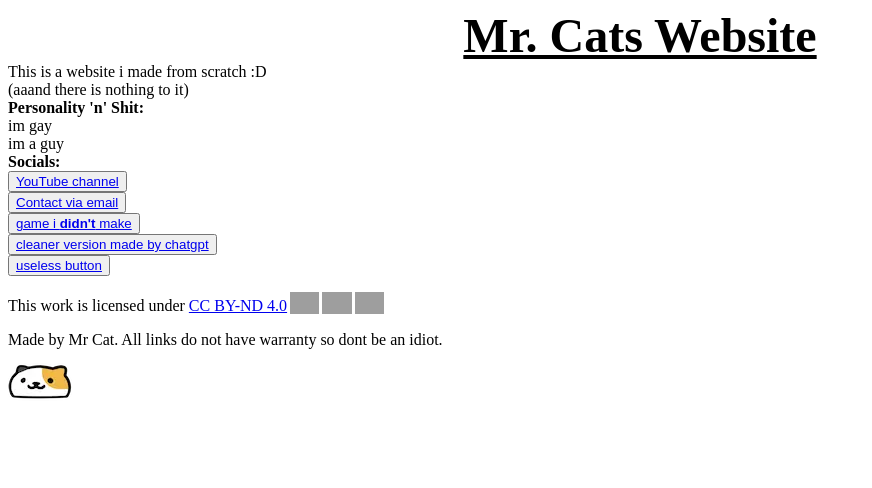
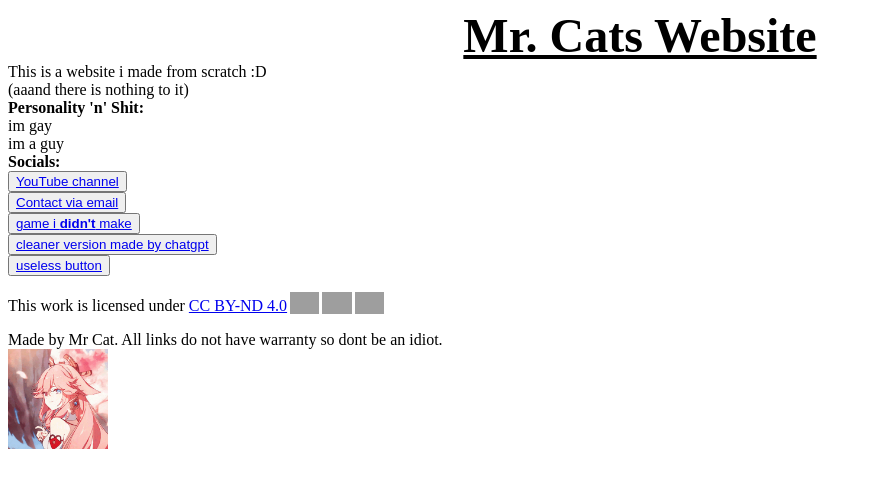
Before and after one commit to MrCatGitHub/website, a website: page index.html in a window 1280 px wide. Shown: the whole page, without its empty margins (0-872 px from the left). Drawn offline with Linux system fonts and the light colour scheme; grey boxes are pictures that could not be loaded.

Commit message:
add files

```diff
--- a/index.html
+++ b/index.html
@@ -1,7 +1,8 @@
 <!DOCTYPE htm>
 <html>
- <head>
+<head>
     <title>Mr. Cats Website</title>
+    <link rel="icon" type="image/x-icon" href="/img/goober.ico">
     <div style="text-align: center;">
         <font size="40"><b><u>Mr. Cats Website</u></b></font>
     </div>
@@ -28,7 +29,7 @@
      <p xmlns:cc="http://creativecommons.org/ns#">This work is licensed under <a href="https://creativecommons.org/licenses/by-nd/4.0/?ref=chooser-v1" target="_blank" rel="license noopener noreferrer" style="display:inline-block;">CC BY-ND 4.0<img style="height:22px!important;margin-left:3px;vertical-align:text-bottom;" src="https://mirrors.creativecommons.org/presskit/icons/cc.svg?ref=chooser-v1" alt=""><img style="height:22px!important;margin-left:3px;vertical-align:text-bottom;" src="https://mirrors.creativecommons.org/presskit/icons/by.svg?ref=chooser-v1" alt=""><img style="height:22px!important;margin-left:3px;vertical-align:text-bottom;" src="https://mirrors.creativecommons.org/presskit/icons/nd.svg?ref=chooser-v1" alt=""></a></p>
      Made by Mr Cat. All links do not have warranty so dont be an idiot.
      <div style="text-align: left;">
-         <img src="./goober.webp" title="goober"/>
+         <img src="./img/zB2uoCs.png" title="My discord pfp" style="width:100px;height:100px;" alt="there was supposed to be an image here but something fucked up and now its ✨gone✨"/>
      </div>
  </footer>
 </html>
```
Also changed, not shown: img/goober.ico (added), img/goober.webp (renamed from goober.webp), img/zB2uoCs.png (added), 1 other file.
